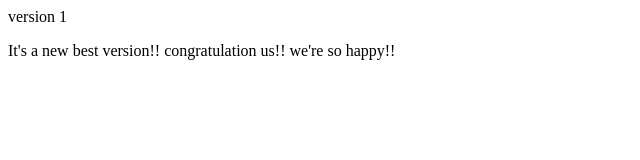
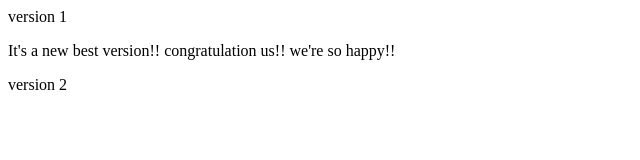
Before and after one commit to not-developer-just-clown/test2, a plain HTML site: page index.html in a window 1280 px wide. Shown: the full height of the page, 0-640 px from the left. Drawn offline with Linux system fonts and the light colour scheme.

Commit message:
init rebase!

```diff
--- a/index.html
+++ b/index.html
@@ -12,6 +12,7 @@
 
     <div>version 1</div>
     <p>It's a new best version!! congratulation us!! we're so happy!!</p>
+    <div>version 2</div>
 
 </body>
 
```
